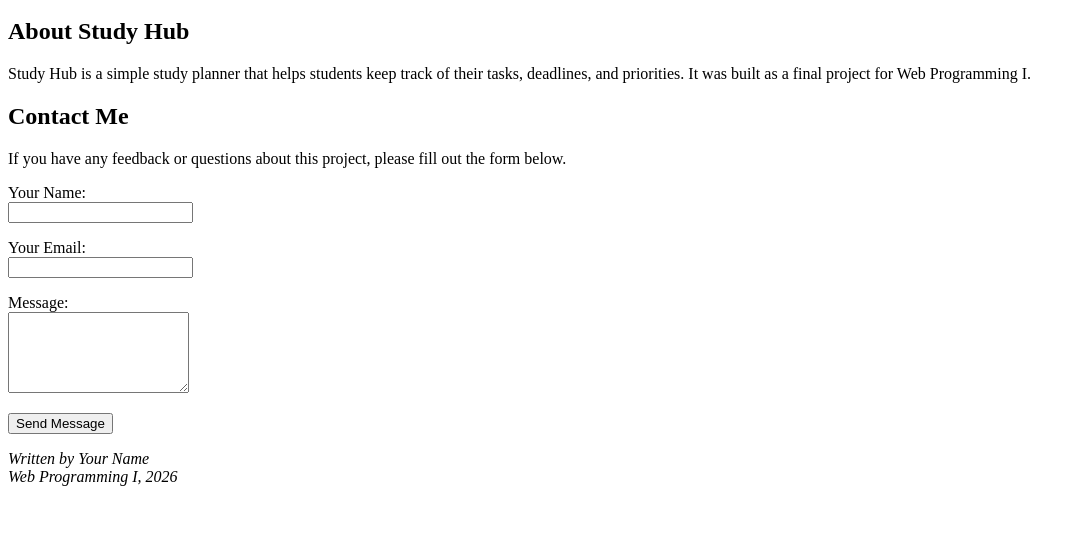
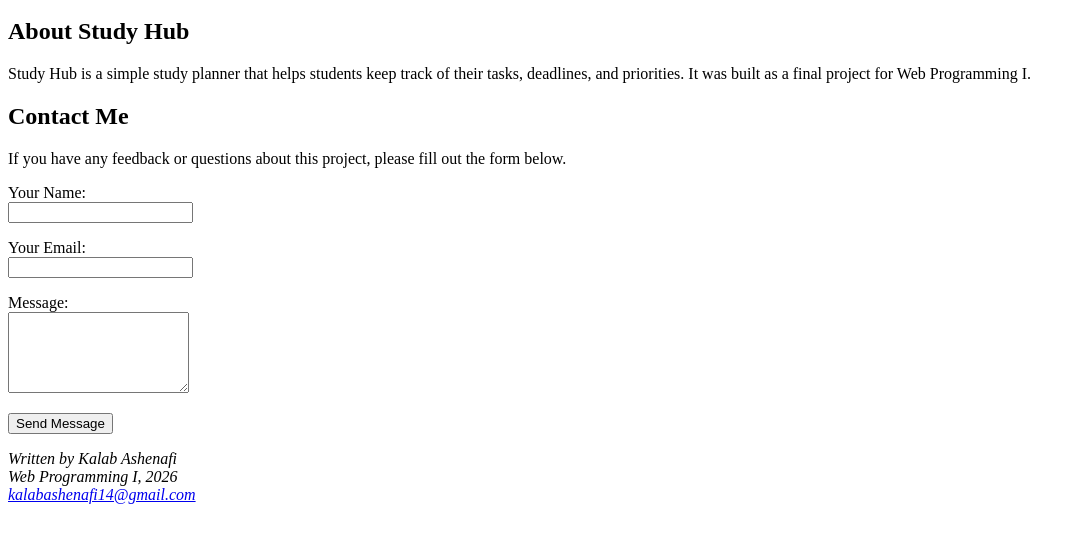
Before and after one commit to kalabashenafi14-creator/Study-hub, a plain HTML site: page contact.html in a window 1280 px wide. Shown: the part 136-678 px from the top of the page, without its empty margins (0-1085 px from the left). Drawn offline with Linux system fonts and the light colour scheme.

Commit message:
Add mailto link to contact page

```diff
--- a/contact.html
+++ b/contact.html
@@ -43,10 +43,11 @@
             </form>
         </section>
     </main>
-    <footer>
+       <footer>
         <address>
-            Written by Your Name<br>
-            Web Programming I, 2026
+            Written by Kalab Ashenafi <br>
+            Web Programming I, 2026<br>
+             <a href="mailto:kalabashenafi14@gmail.com">kalabashenafi14@gmail.com</a>
         </address>
     </footer>
 </body>
```
